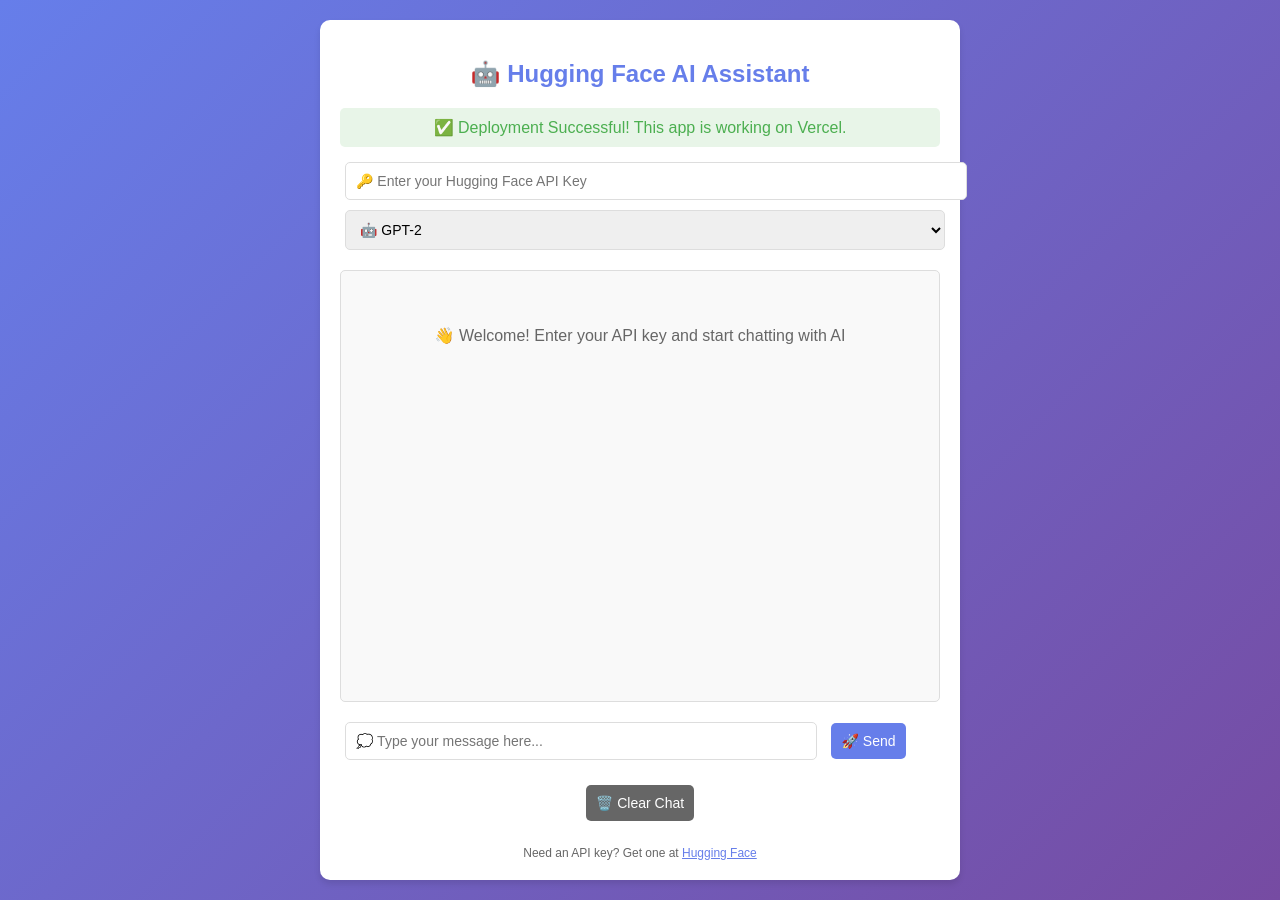
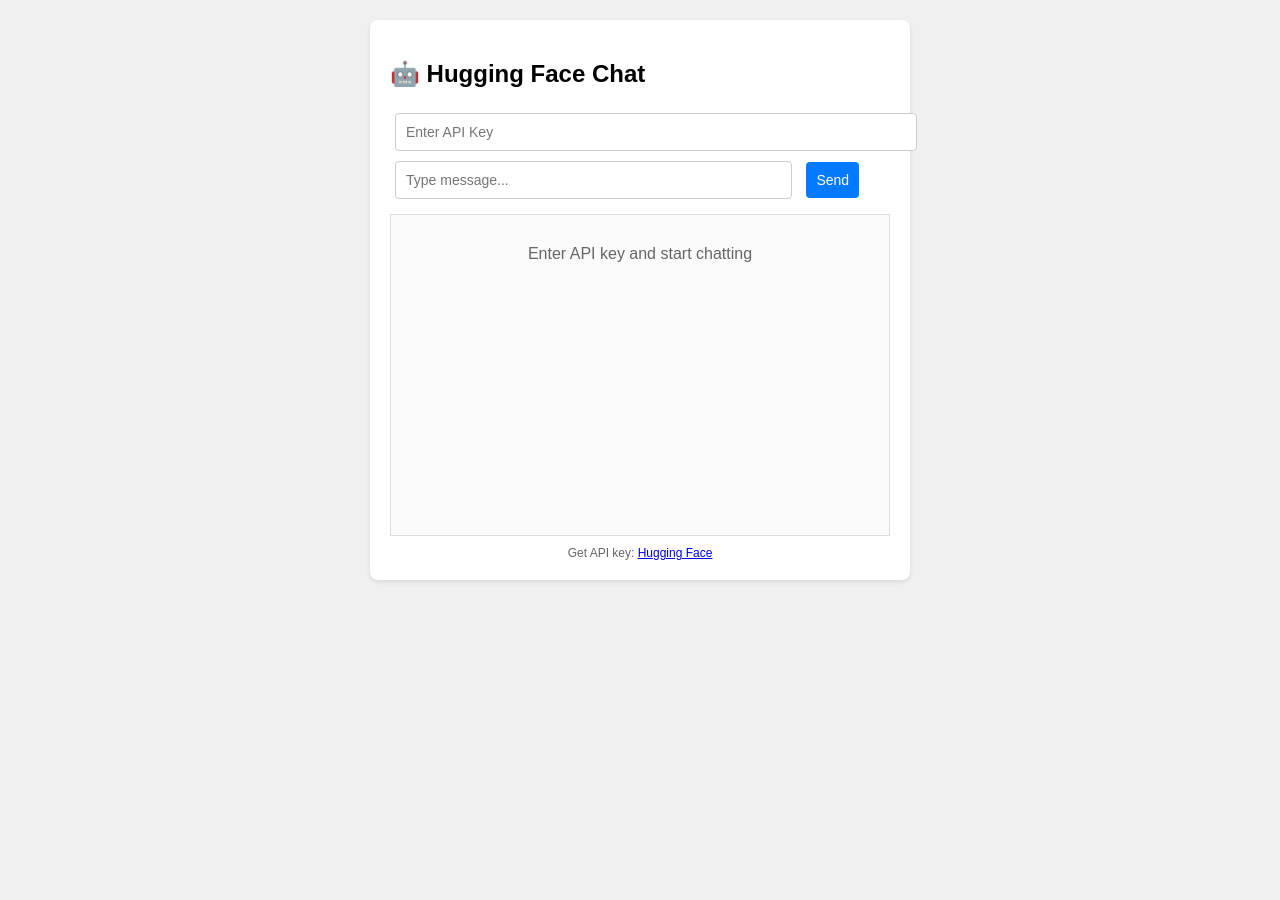
Before and after one commit to muleyananya889-ux/hugging-face, a website: page index.html in a window 1280 px wide. After the commit the page ends 800 px from the top, so only its background shows below. Drawn offline with Linux system fonts and the light colour scheme.

Commit message:
Create ultra-simple HTML chat - guaranteed to work on Vercel

```diff
--- a/index.html
+++ b/index.html
@@ -2,194 +2,125 @@
 <html>
 
 <head>
-    <title>HF Assistant - Working</title>
+    <title>HF Chat - Simple</title>
     <meta charset="UTF-8">
     <meta name="viewport" content="width=device-width, initial-scale=1.0">
     <style>
         body {
             font-family: Arial, sans-serif;
-            background: linear-gradient(135deg, #667eea, #764ba2);
+            background: #f0f0f0;
             margin: 0;
             padding: 20px;
-            min-height: 100vh;
         }
 
         .container {
-            max-width: 600px;
+            max-width: 500px;
             margin: 0 auto;
             background: white;
             padding: 20px;
-            border-radius: 10px;
-            box-shadow: 0 4px 6px rgba(0, 0, 0, 0.1);
+            border-radius: 8px;
+            box-shadow: 0 2px 4px rgba(0, 0, 0, 0.1);
         }
 
         input,
-        select,
         button {
             padding: 10px;
             margin: 5px;
-            border: 1px solid #ddd;
-            border-radius: 5px;
+            border: 1px solid #ccc;
+            border-radius: 4px;
             font-size: 14px;
         }
 
-        input[type="password"] {
-            width: 100%;
-        }
-
-        select {
-            width: 100%;
-        }
-
         button {
-            background: #667eea;
+            background: #007bff;
             color: white;
             border: none;
             cursor: pointer;
-            transition: background 0.3s;
         }
 
         button:hover {
-            background: #5a6fd8;
-        }
-
-        button:disabled {
-            background: #ccc;
-            cursor: not-allowed;
+            background: #0056b3;
         }
 
         #chat {
-            height: 400px;
+            height: 300px;
             border: 1px solid #ddd;
-            padding: 15px;
+            padding: 10px;
             overflow-y: auto;
-            margin: 15px 0;
-            background: #f9f9f9;
-            border-radius: 5px;
+            margin: 10px 0;
+            background: #fafafa;
         }
 
         .msg {
-            margin: 10px 0;
-            padding: 10px;
-            border-radius: 8px;
-            max-width: 80%;
+            margin: 5px 0;
+            padding: 8px;
+            border-radius: 4px;
         }
 
         .user {
             background: #e3f2fd;
-            margin-left: auto;
             text-align: right;
         }
 
         .bot {
-            background: #f3e5f5;
-            margin-right: auto;
+            background: #f8f9fa;
         }
 
         .loading {
             color: #666;
             font-style: italic;
         }
-
-        h2 {
-            color: #667eea;
-            text-align: center;
-            margin-bottom: 20px;
-        }
-
-        .success {
-            color: #4CAF50;
-            text-align: center;
-            padding: 10px;
-            background: #e8f5e8;
-            border-radius: 5px;
-            margin: 10px 0;
-        }
     </style>
 </head>
 
 <body>
     <div class="container">
-        <h2>🤖 Hugging Face AI Assistant</h2>
+        <h2>🤖 Hugging Face Chat</h2>
 
-        <div class="success">
-            ✅ Deployment Successful! This app is working on Vercel.
-        </div>
-
-        <input type="password" id="key" placeholder="🔑 Enter your Hugging Face API Key">
-
-        <select id="model">
-            <option value="gpt2">🤖 GPT-2</option>
-            <option value="deepseek-ai/DeepSeek-R1">🧠 DeepSeek-R1</option>
-            <option value="microsoft/DialoGPT-medium">💬 DialoGPT Medium</option>
-        </select>
+        <input type="password" id="key" placeholder="Enter API Key" style="width: 100%">
+        <input type="text" id="msg" placeholder="Type message..." style="width: 75%">
+        <button onclick="send()">Send</button>
 
         <div id="chat">
-            <div style="text-align: center; color: #666; padding: 40px;">
-                👋 Welcome! Enter your API key and start chatting with AI
+            <div style="text-align: center; color: #666; padding: 20px;">
+                Enter API key and start chatting
             </div>
         </div>
 
-        <div>
-            <input type="text" id="msg" placeholder="💭 Type your message here..." style="width: 75%;">
-            <button onclick="send()" id="sendBtn">🚀 Send</button>
-        </div>
-
-        <div style="text-align: center; margin-top: 15px;">
-            <button onclick="clearChat()" style="background: #666;">🗑️ Clear Chat</button>
-        </div>
-
-        <div style="text-align: center; margin-top: 20px; font-size: 12px; color: #666;">
-            Need an API key? Get one at <a href="https://huggingface.co/settings/tokens" target="_blank"
-                style="color: #667eea;">Hugging Face</a>
+        <div style="text-align: center; margin-top: 10px; font-size: 12px; color: #666;">
+            Get API key: <a href="https://huggingface.co/settings/tokens" target="_blank">Hugging Face</a>
         </div>
     </div>
 
     <script>
-        let isLoading = false;
-
-        document.getElementById('msg').addEventListener('keypress', function (e) {
-            if (e.key === 'Enter' && !isLoading) {
-                send();
-            }
-        });
-
         async function send() {
-            if (isLoading) return;
-
             const key = document.getElementById('key').value;
             const msg = document.getElementById('msg').value.trim();
-            const model = document.getElementById('model').value;
 
             if (!key || !msg) {
-                alert('⚠️ Please enter both API key and message');
+                alert('Please enter API key and message');
                 return;
             }
 
-            isLoading = true;
-            document.getElementById('sendBtn').disabled = true;
-
             const chat = document.getElementById('chat');
 
-            const welcome = chat.querySelector('div[style*="text-align: center"]');
-            if (welcome) welcome.remove();
-
+            // Add user message
             const userMsg = document.createElement('div');
             userMsg.className = 'msg user';
-            userMsg.innerHTML = '<strong>👤 You:</strong> ' + msg;
+            userMsg.textContent = 'You: ' + msg;
             chat.appendChild(userMsg);
 
+            // Clear input
             document.getElementById('msg').value = '';
 
+            // Show loading
             const loading = document.createElement('div');
             loading.className = 'msg bot loading';
-            loading.innerHTML = '<strong>🤔 AI is thinking...</strong>';
+            loading.textContent = 'AI is thinking...';
             chat.appendChild(loading);
 
-            chat.scrollTop = chat.scrollHeight;
-
             try {
-                const response = await fetch('https://api-inference.huggingface.co/models/' + model, {
+                const response = await fetch('https://api-inference.huggingface.co/models/gpt2', {
                     method: 'POST',
                     headers: {
                         'Authorization': 'Bearer ' + key,
@@ -197,10 +128,7 @@
                     },
                     body: JSON.stringify({
                         inputs: msg,
-                        parameters: {
-                            max_length: 300,
-                            temperature: 0.7
-                        }
+                        parameters: { max_length: 100 }
                     })
                 });
 
@@ -217,32 +145,33 @@
 
                     const botMsg = document.createElement('div');
                     botMsg.className = 'msg bot';
-                    botMsg.innerHTML = '<strong>🤖 Assistant:</strong> ' + text;
+                    botMsg.textContent = 'AI: ' + text;
                     chat.appendChild(botMsg);
                 } else {
                     const errorMsg = document.createElement('div');
                     errorMsg.className = 'msg bot';
-                    errorMsg.innerHTML = '<strong>❌ Error:</strong> ' + (data.error || 'API request failed');
+                    errorMsg.textContent = 'Error: ' + (data.error || 'API failed');
                     chat.appendChild(errorMsg);
                 }
+
+                chat.scrollTop = chat.scrollHeight;
 
             } catch (err) {
                 loading.remove();
                 const netError = document.createElement('div');
                 netError.className = 'msg bot';
-                netError.innerHTML = '<strong>🌐 Network Error:</strong> ' + err.message;
+                netError.textContent = 'Network Error: ' + err.message;
                 chat.appendChild(netError);
-            } finally {
-                isLoading = false;
-                document.getElementById('sendBtn').disabled = false;
                 chat.scrollTop = chat.scrollHeight;
             }
         }
 
-        function clearChat() {
-            const chat = document.getElementById('chat');
-            chat.innerHTML = '<div style="text-align: center; color: #666; padding: 40px;">👋 Welcome! Enter your API key and start chatting with AI</div>';
-        }
+        // Enter key to send
+        document.getElementById('msg').addEventListener('keypress', function (e) {
+            if (e.key === 'Enter') {
+                send();
+            }
+        });
     </script>
 </body>
 
```
